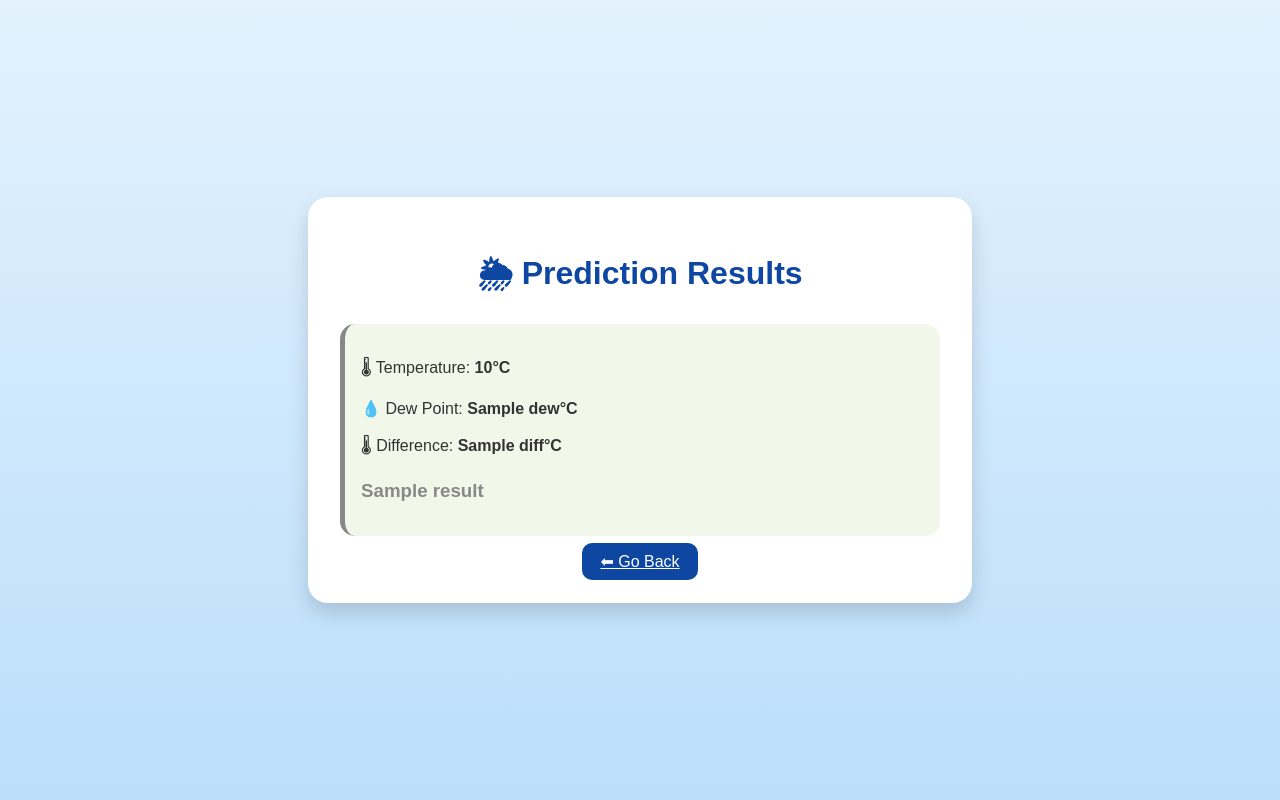
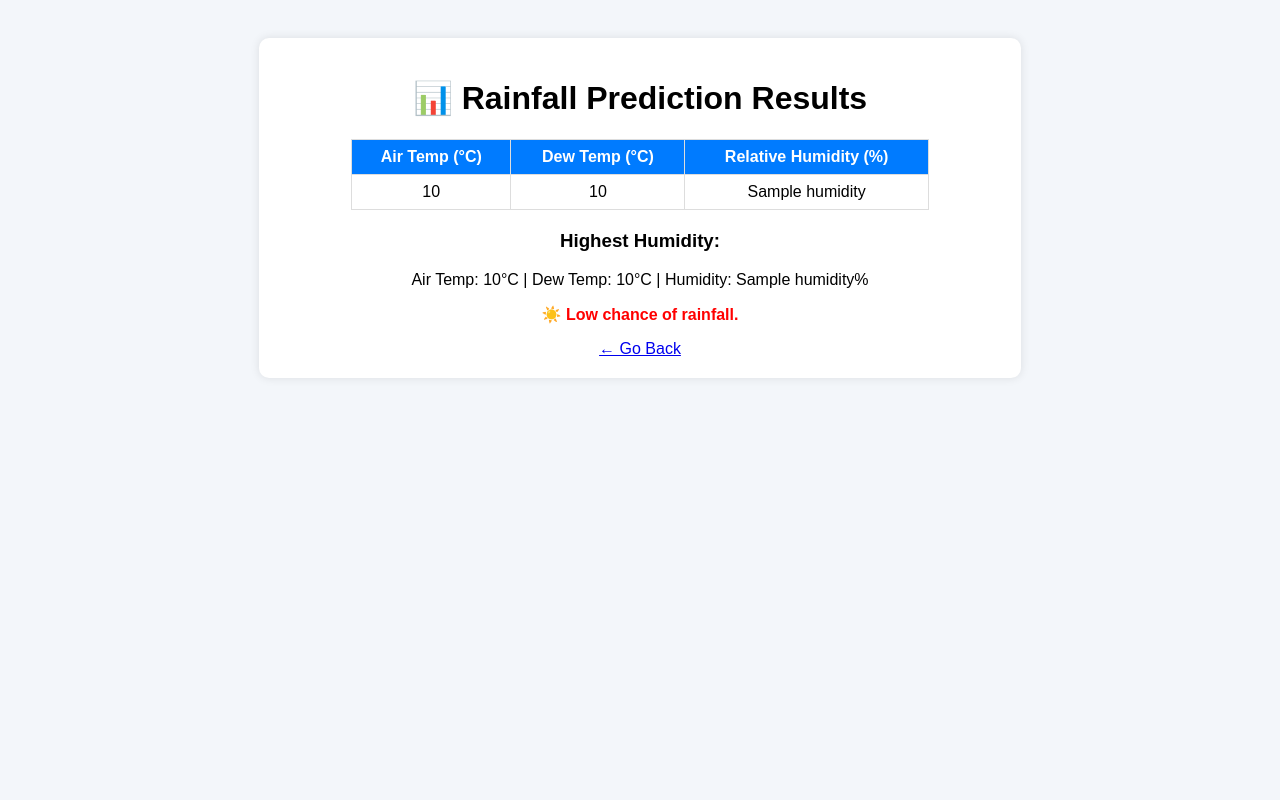
Before and after one commit to THEGODSAVIOUR/Python-project, a Flask app: template templates/result.html in a window 1280 px wide. Run offline with Flask 3, Linux system fonts and the light colour scheme; the template is opened without the code that fills it: most values are stand-ins (such as "Sample title", 1, 10 or a date in 2020).

Commit message:
Simplified rainfall prediction — removed graph, cleaned layout

```diff
--- a/app.py
+++ b/app.py
@@ -1,4 +1,5 @@
 from flask import Flask, render_template, request
+import math
 
 app = Flask(__name__)
 
@@ -9,36 +10,37 @@ def index():
 @app.route('/predict', methods=['POST'])
 def predict():
     try:
-        # Retrieve multiple values from the form
-        temps = request.form.getlist('temp')
-        dews = request.form.getlist('dew')
+        n = int(request.form['n'])
+        data = []
 
-        # Store results for each pair
-        data = []
-        for t, d in zip(temps, dews):
-            temp = float(t)
-            dew = float(d)
-            diff = temp - dew
+        for i in range(1, n + 1):
+            air_temp = float(request.form[f'air_temp_{i}'])
+            dew_temp = float(request.form[f'dew_temp_{i}'])
 
-            if diff < 4:
-                result = "🌧 High chance of rain!"
-                color = "blue"
-            elif diff < 8:
-                result = "☁️ Possible light rain."
-                color = "gray"
-            else:
-                result = "☀️ No rain expected."
-                color = "orange"
+            # Calculations
+            specific_humidity = 6.11 * 10 ** ((7.5 * dew_temp) / (237.3 + dew_temp))
+            saturation_point = 6.11 * 10 ** ((7.5 * air_temp) / (237.3 + air_temp))
+            relative_humidity = (specific_humidity / saturation_point) * 100
 
             data.append({
-                'temp': temp,
-                'dew': dew,
-                'diff': diff,
-                'result': result,
-                'color': color
+                'air_temp': air_temp,
+                'dew_temp': dew_temp,
+                'humidity': round(relative_humidity, 2)
             })
 
-        return render_template('result.html', data=data)
+        # Sort by humidity
+        sorted_data = sorted(data, key=lambda x: x['humidity'])
+
+        # Highest humidity
+        highest = sorted_data[-1]
+        prediction = "High" if highest['humidity'] > 70 and highest['air_temp'] < 26 else "Low"
+
+        return render_template(
+            'result.html',
+            sorted_data=sorted_data,
+            highest=highest,
+            prediction=prediction
+        )
 
     except Exception as e:
         return f"Error: {str(e)}"
--- a/static/style.css
+++ b/static/style.css
@@ -1,71 +1,48 @@
 body {
-    font-family: 'Poppins', sans-serif;
-    background: linear-gradient(to bottom, #e3f2fd, #bbdefb);
-    color: #333;
-    margin: 0;
-    padding: 0;
-    display: flex;
-    justify-content: center;
-    align-items: center;
-    height: 100vh;
+  font-family: Arial, sans-serif;
+  background: #f3f6fa;
+  text-align: center;
+  padding: 30px;
 }
 
 .container {
-    text-align: center;
-    background: white;
-    padding: 2rem;
-    border-radius: 20px;
-    box-shadow: 0 10px 20px rgba(0,0,0,0.15);
-    width: 90%;
-    max-width: 600px;
+  background: white;
+  border-radius: 10px;
+  padding: 20px;
+  width: 60%;
+  margin: auto;
+  box-shadow: 0 0 10px rgba(0,0,0,0.1);
 }
 
-h1 {
-    margin-bottom: 20px;
-    color: #0d47a1;
+input, button {
+  margin: 5px;
+  padding: 8px;
+  border-radius: 5px;
+  border: 1px solid #ccc;
 }
 
-.input-group {
-    display: grid;
-    gap: 10px;
-    margin-bottom: 1.5rem;
+button {
+  background-color: #007BFF;
+  color: white;
+  cursor: pointer;
 }
 
-.button {
-    background-color: #0d47a1;
-    color: white;
-    border: none;
-    padding: 10px 18px;
-    border-radius: 10px;
-    cursor: pointer;
-    margin: 5px;
-    font-size: 1rem;
-    transition: transform 0.2s, background-color 0.2s;
+button:hover {
+  background-color: #0056b3;
 }
 
-.button:hover {
-    background-color: #1976d2;
-    transform: scale(1.05);
+table {
+  margin: 20px auto;
+  border-collapse: collapse;
+  width: 80%;
 }
 
-.info-card {
-    background: #f1f8e9;
-    border-radius: 15px;
-    padding: 1rem;
-    margin-bottom: 1rem;
-    text-align: left;
-    animation: fadeIn 0.8s ease-in;
+th, td {
+  border: 1px solid #ddd;
+  padding: 8px;
 }
 
-.fade-in {
-    opacity: 0;
-    transform: translateY(20px);
-    animation: fadeIn 0.8s forwards;
+th {
+  background-color: #007BFF;
+  color: white;
 }
-
-@keyframes fadeIn {
-    to {
-        opacity: 1;
-        transform: translateY(0);
-    }
-}
--- a/templates/result.html
+++ b/templates/result.html
@@ -1,25 +1,39 @@
 <!DOCTYPE html>
 <html lang="en">
 <head>
-    <meta charset="UTF-8">
-    <meta name="viewport" content="width=device-width, initial-scale=1.0">
-    <title>Prediction Results</title>
-    <link rel="stylesheet" href="{{ url_for('static', filename='style.css') }}">
+  <meta charset="UTF-8">
+  <title>Rainfall Prediction Results</title>
+  <link rel="stylesheet" href="{{ url_for('static', filename='style.css') }}">
 </head>
 <body>
-    <div class="container fade-in">
-        <h1>🌦 Prediction Results</h1>
+  <div class="container">
+    <h1>📊 Rainfall Prediction Results</h1>
 
-        {% for entry in data %}
-        <div class="info-card fade-in" style="border-left: 5px solid {{ entry.color }};">
-            <p>🌡 Temperature: <strong>{{ entry.temp }}°C</strong></p>
-            <p>💧 Dew Point: <strong>{{ entry.dew }}°C</strong></p>
-            <p>🌡 Difference: <strong>{{ entry.diff }}°C</strong></p>
-            <h3 style="color: {{ entry.color }};">{{ entry.result }}</h3>
-        </div>
-        {% endfor %}
+    <table>
+      <tr>
+        <th>Air Temp (°C)</th>
+        <th>Dew Temp (°C)</th>
+        <th>Relative Humidity (%)</th>
+      </tr>
+      {% for row in sorted_data %}
+      <tr>
+        <td>{{ row.air_temp }}</td>
+        <td>{{ row.dew_temp }}</td>
+        <td>{{ row.humidity }}</td>
+      </tr>
+      {% endfor %}
+    </table>
 
-        <a href="/" class="button fade-in">⬅ Go Back</a>
-    </div>
+    <h3>Highest Humidity:</h3>
+    <p>Air Temp: {{ highest.air_temp }}°C | Dew Temp: {{ highest.dew_temp }}°C | Humidity: {{ highest.humidity }}%</p>
+
+    {% if prediction == "High" %}
+      <p style="color: blue; font-weight: bold;">🌧️ High chance of rainfall!</p>
+    {% else %}
+      <p style="color: red; font-weight: bold;">☀️ Low chance of rainfall.</p>
+    {% endif %}
+
+    <a href="/" class="button">← Go Back</a>
+  </div>
 </body>
 </html>
```
Also changed, not shown: static/script.js (+21 -13 lines), templates/index.html (+21 -29 lines).
